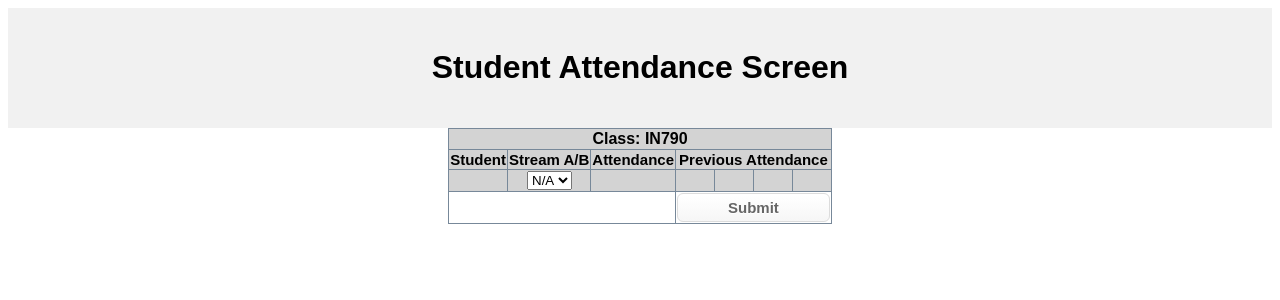
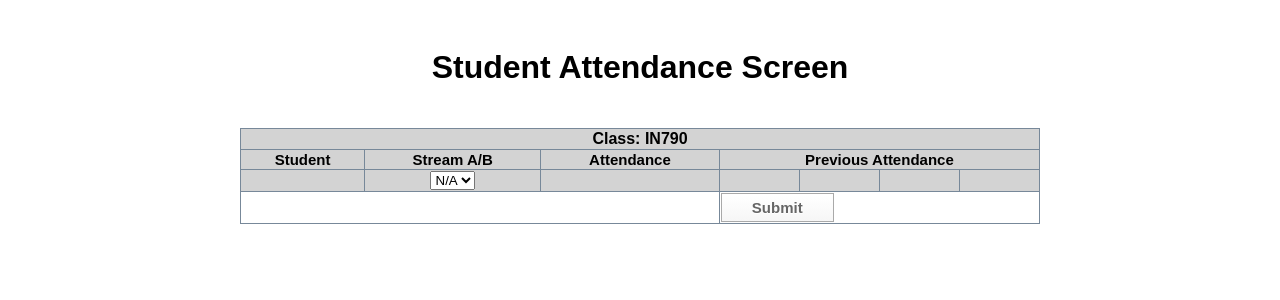
Before and after one commit to andejtIN602/jekyll-build, a Jekyll site: the page built from index.md, in a window 1280 px wide. Shown: the top 300 px of the page. Built offline with Jekyll 4.4.1, drawn with Linux system fonts in a browser that asks for light colours.

Commit message:
final-prototype complete

```diff
--- a/_includes/assets/css/style.css
+++ b/_includes/assets/css/style.css
@@ -1,5 +1,4 @@
 .header {
-    background-color: #F1F1F1;
     text-align: center;
     padding: 20px;
     font-family: Arial, Helvetica, sans-serif;
@@ -10,43 +9,50 @@
     margin-right: auto;
 }
 
-.sidenav {
-    width: 400px;
-    height: 150px;
-    position: fixed;
-    z-index: 1;
-    top: 150px;
-    left: 250px;
-    background-color: lightgray;
-    overflow-x: hidden;
-    padding: 8px 0;
-  }
-
-  .btn {
+.btn {
     margin-left: auto;
     margin-right: auto;
 	box-shadow:inset 0px 1px 0px 0px #ffffff;
 	background:linear-gradient(to bottom, #ffffff 5%, #f6f6f6 100%);
 	background-color:#ffffff;
-	border-radius:6px;
-	border:1px solid #dcdcdc;
+	border:1px solid darkgray;
 	display:inline-block;
 	cursor:pointer;
 	color:#666666;
 	font-family:Arial;
 	font-size:15px;
 	font-weight:bold;
-	padding:5px 50px;
+	padding:5px 30px;
 	text-decoration:none;
 	text-shadow:0px 1px 0px #ffffff;
 }
 .btn:hover {
-	background:linear-gradient(to bottom, #f6f6f6 5%, #ffffff 100%);
-	background-color:#f6f6f6;
+	background: lightgreen;
 }
 .btn:active {
 	position:relative;
 	top:1px;
+}
+
+.cncl {
+    margin-left: auto;
+    margin-right: auto;
+	box-shadow:inset 0px 1px 0px 0px #ffffff;
+	background:linear-gradient(to bottom, #ffffff 5%, #f6f6f6 100%);
+	background-color:#ffffff;
+	border:1px solid darkgray;
+	display:inline-block;
+	cursor:pointer;
+	color:#666666;
+	font-family:Arial;
+	font-size:15px;
+	font-weight:bold;
+	padding:5px 30px;
+	text-decoration:none;
+	text-shadow:0px 1px 0px #ffffff;
+}
+.cncl:hover {
+    background: lightcoral;
 }
 
 .avatar {
@@ -104,10 +110,11 @@ tbody{
 }
 
 table {
-    width: fit-content;
+    width: 800px;
     border: 1px solid lightslategray;
     border-collapse: collapse;
 }
+
 td {
     border: 1px solid lightslategray;
     font-family: Arial, Helvetica, sans-serif;
--- a/_includes/attendance.html
+++ b/_includes/attendance.html
@@ -1,4 +1,4 @@
-<form onload="checkprev()">
+<form onload="checkprev()" onsubmit="submitCheck()">
     <table class="center hoverTable" id="roletable">
         <thead>
             <tr>
@@ -15,8 +15,8 @@
             <tr>
                 <th colspan="1"></th>
                 <th colspan="1">
-                    <select id="streamsel" onchange="streamcheck()">
-                        <option value="" selected="true">N/A</option>
+                    <select id="streamsel" class="streamsel" onchange="streamCheck()">
+                        <option value="n" selected="true">N/A</option>
                         <option value="A">A</option>
                         <option value="B">B</option>
                     </select>
@@ -27,15 +27,12 @@
                 <th colspan="1"></th>
                 <th colspan="1"></th>
             </tr>
-
         </tbody>
         <tfoot>
         <tr>
-            <td colspan="3"></td>
-            <td colspan="4"> <input type="submit" class="btn" value="Submit">  </td>
+            <td colspan="3" id="stats" class="stats"></td>
+            <td colspan="4" class="btnrow"><input type="submit" class="btn" value="Submit"></td>
         </tr>
         </tfoot>
-
     </table>
-
 </form>
--- a/_includes/js/javascript.js
+++ b/_includes/js/javascript.js
@@ -9,7 +9,7 @@ $.ajax({
     var counter = 0;
     //Variables for code to be inserted into table.
     var tdstream = "<td class='streamopt'></td>";
-    var attendance = "<td><select><option value=''>N/A</option><option value='p'>Present</option><option value='l'>Late</option><option value='e'>Explained</option><option value='a'>Absent</option></select></td>";
+    var attendance = "<td><select id='attnmark' class='attnmark' onchange='attendanceCheck()'><option value='n'>N/A</option><option value='p'>Present</option><option value='l'>Late</option><option value='e'>Explained</option><option value='a'>Absent</option></select></td>";
     //for loop that builds table rows based on if conditions loop through each line of data
     for (var i = 0; i < data.length; i++) {
         $("#sturole").append("<tr>");
@@ -17,7 +17,7 @@ $.ajax({
         //.isActive is a value within the api array that has a value of 'true' or 'false', only active sttudents taking 'IN790' are displayed in the role attendance.
         if ((data[i].class == 'IN790') || (data[i].isActive == 'true')) {
             //Adds student name stream option and attendance mark into the table as individual coloumns.
-            $("#sturole").append("<td><img src='{{ site.baseurl }}/assets/img/imgavatar.png' alt='avatar' width='500' height='600'>" + data[i].name.first + " " + data[i].name.last + tdstream + attendance);
+            $("#sturole").append("<td>" + data[i].name.first + " " + data[i].name.last + tdstream + attendance);
             counter++;
             //for loop that loops through if conditions that will color code previous attendance based on the value of x being < data[i].attendance[x] this loop will check all previous attendance coloumns in a row and assign their color code class.
             for (var x = 0; x < data[i].attendance.length; x++) {
@@ -59,16 +59,18 @@ $.ajax({
                 }
                 //Closes table row
                 $("#sturole").append("</tr>");
+            }
         }
-        }
-            //*debug
-            console.log("count:",counter);
+        //*debug
+        console.log("count:",counter);
     };
+        //Adds student count to bottom of table
+        $('#stats').replaceWith("<td colspan='3'> Students: " + counter + "</td>")
 }
 });
 
 //streamcheck() on stream option change, all students are autofilled to that stream with assigned value.
-function streamcheck(){
+function streamCheck(){
     var rowCount = $('#roletable >tbody >tr').length;
     console.log("Row:", rowCount);
     //If stream is selected as 'A' by the user, statement will perform.
@@ -85,11 +87,16 @@ function streamcheck(){
             $('.streamopt').replaceWith("<td class='streamopt'>B</td>");
         }
     }
-    //same as above, except value is 'null'.
-    else if (document.getElementById("streamsel").value == ''){
+    //same as above, except value is equal 'n'.
+    else if (document.getElementById("streamsel").value == 'n'){
         for (var c = 0; c < rowCount; c++) {
-            //Returns null value visually represented by N/A
+            //Returns null value represented by an empty coloumn
             $('.streamopt').replaceWith("<td class='streamopt'></td>");
         }
     }
 }
+
+//User has to confirm they want to submit attendance
+function submitCheck() {
+    alert("Attendance submission successful");
+  }
```
Also changed, not shown: 2 other files.
